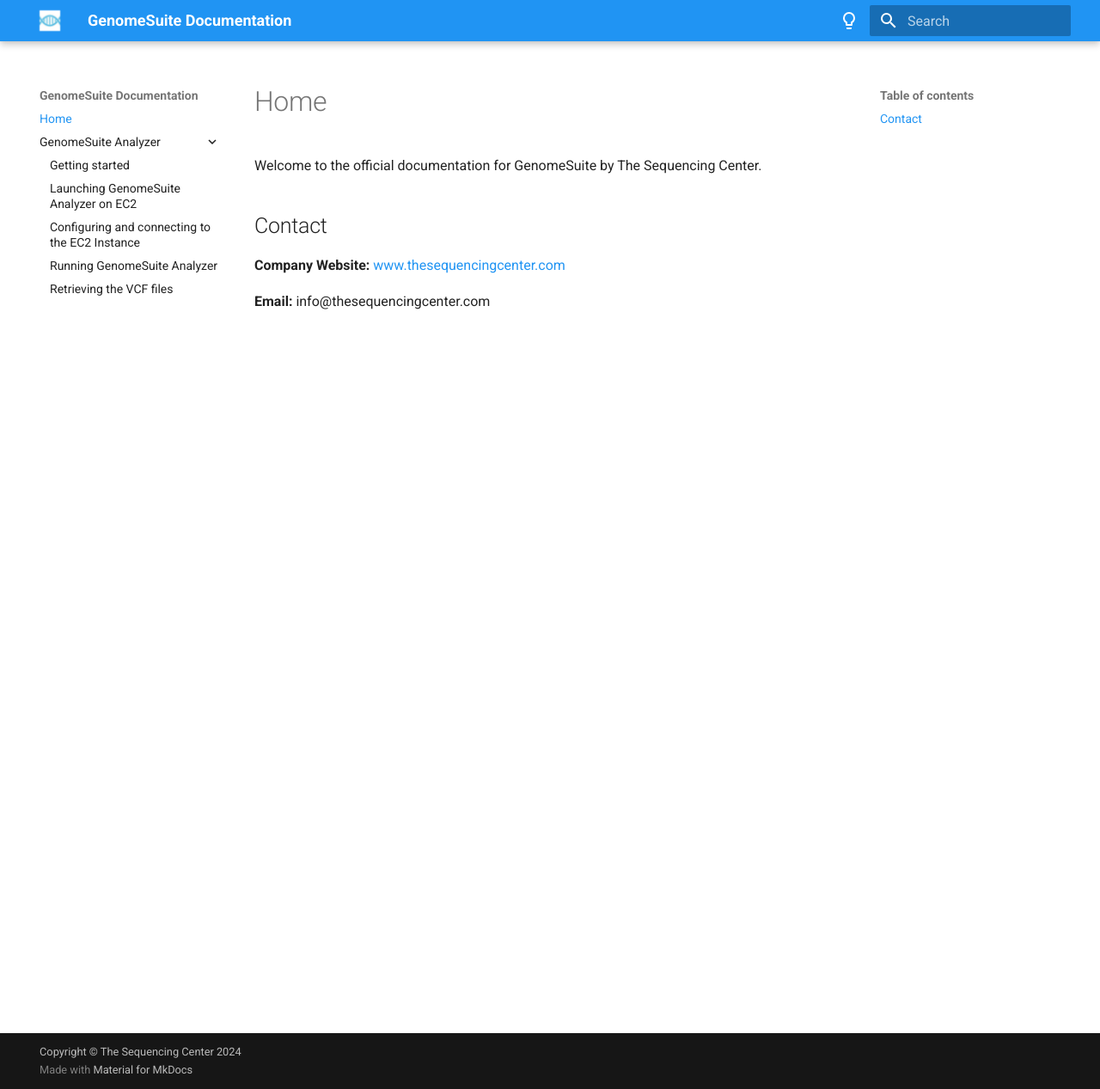
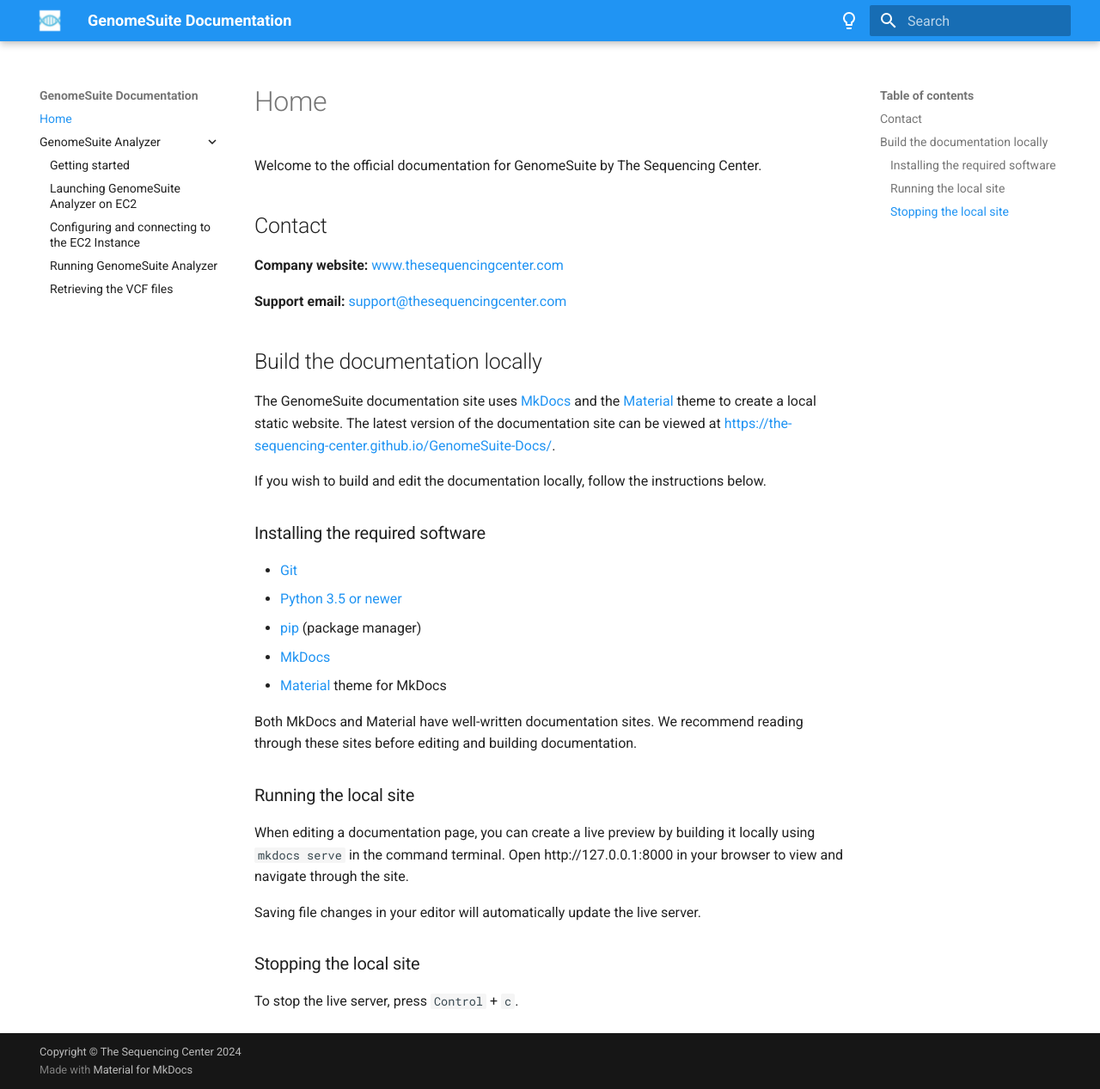
Before and after one commit to The-Sequencing-Center/GenomeSuite-Docs, an MkDocs documentation site: the page built from docs/README.md, in a window 1280 px wide and 1267 px high. Shown: the whole window at 86% size. Built offline with MkDocs 1.6.1 and Material for MkDocs 9.7.7, drawn with Linux system fonts in a browser that asks for light colours.

Commit message:
Update READMe information

```diff
--- a/docs/README.md
+++ b/docs/README.md
@@ -2,6 +2,32 @@
 
 ## Contact
 
-**Company Website:** [www.thesequencingcenter.com](thesequencingcenter.com)
+**Company website:** [www.thesequencingcenter.com](http://www.thesequencingcenter.com)
 
-**Email:** info@thesequencingcenter.com
+**Support email:** [support@thesequencingcenter.com](mailto:support@thesequencingcenter.com)
+
+
+## Build the documentation locally
+
+The GenomeSuite documentation site uses [MkDocs](https://www.mkdocs.org) and the [Material](https://squidfunk.github.io/mkdocs-material) theme to create a local static website. The latest version of the documentation site can be viewed at [https://the-sequencing-center.github.io/GenomeSuite-Docs/](https://the-sequencing-center.github.io/GenomeSuite-Docs/).
+
+If you wish to build and edit the documentation locally, follow the instructions below.
+
+### Installing the required software
+* [Git](https://git-scm.com)
+* [Python 3.5 or newer](https://www.python.org/downloads/)
+* [pip](https://pip.pypa.io/en/stable/installation/#installation) (package manager)
+* [MkDocs](https://www.mkdocs.org/#installation)
+* [Material](https://squidfunk.github.io/mkdocs-material/getting-started/) theme for MkDocs
+
+Both MkDocs and Material have well-written documentation sites. We recommend reading through these sites before editing and building documentation.
+
+### Running the local site
+
+When editing a documentation page, you can create a live preview by building it locally using `mkdocs serve` in the command terminal. Open http://127.0.0.1:8000 in your browser to view and navigate through the site.
+
+Saving file changes in your editor will automatically update the live server.
+
+### Stopping the local site
+
+To stop the live server, press `Control` + `c`.
```
